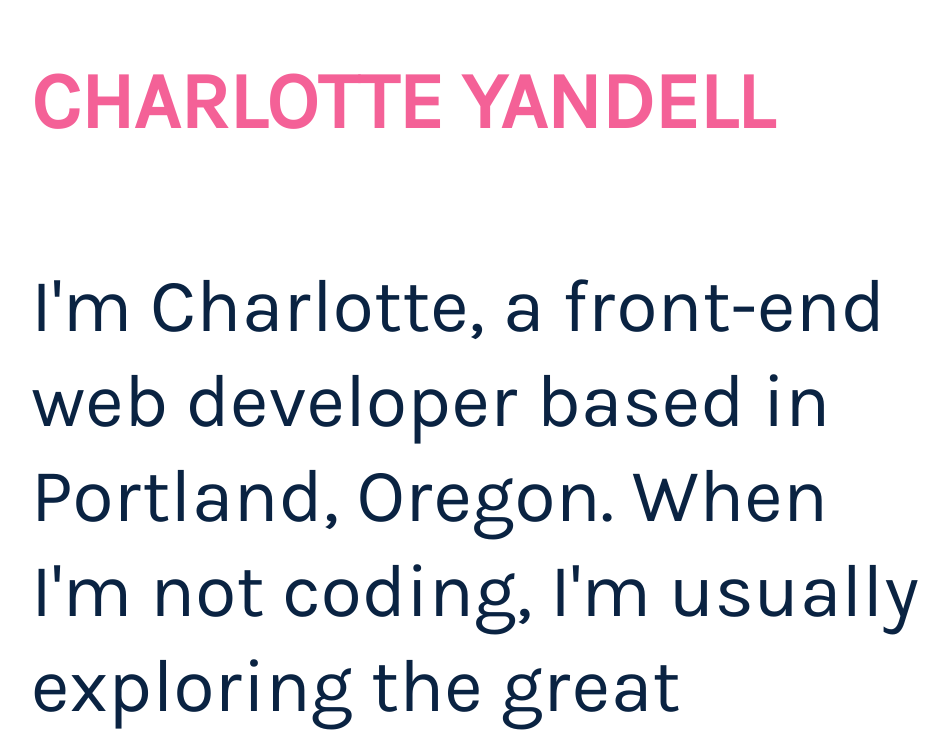
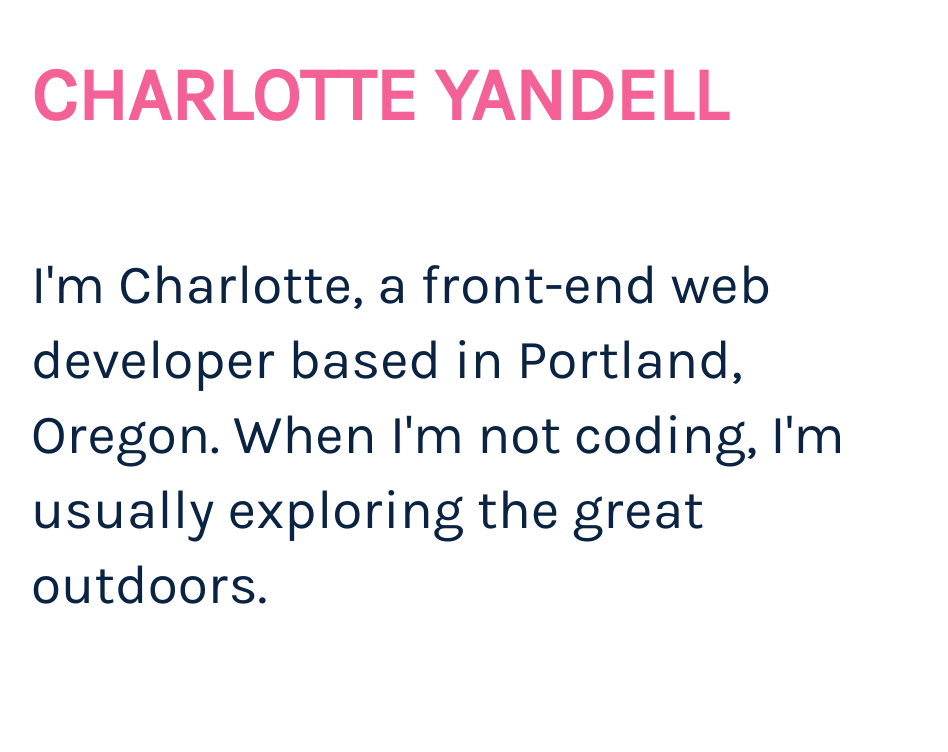
Before and after one commit to charlotteengland/charlotteengland.portfolio, a plain HTML site: page index.html in a window 1280 px wide. Shown: the top 752 px of the page, without its empty margins (161-1109 px from the left). Drawn offline with nearby package versions, Linux system fonts and the light colour scheme.

Commit message:
changes to css

```diff
--- a/main.css
+++ b/main.css
@@ -50,8 +50,8 @@ h2 span {
 }
 
 .aboutMe {
-   font-size: 45px;
-   line-height: 65px;
+   font-size: 30px;
+   line-height: 50px;
 }
 
 
@@ -101,13 +101,13 @@ section img {
 
 @media screen and (min-width:750px) {
    h1 {
-      font-size: 80px;
-      line-height: 100px;
+      font-size: 75px;
+      line-height: 95px;
    }
 
    header {
-      font-size: 90px;
-      line-height: 110px;
+      font-size: 70px;
+      line-height: 90px;
    }
    body {
       font-size: 55px;
@@ -120,12 +120,12 @@ section img {
    }
 
    .projectName, .aboutMe {
-      font-size: 75px;
+      font-size: 55px;
 
    }
 
    .aboutMe {
-      line-height: 95px;
+      line-height: 75px;
    }
 
 }
```
Also changed, not shown: 1 other file.
